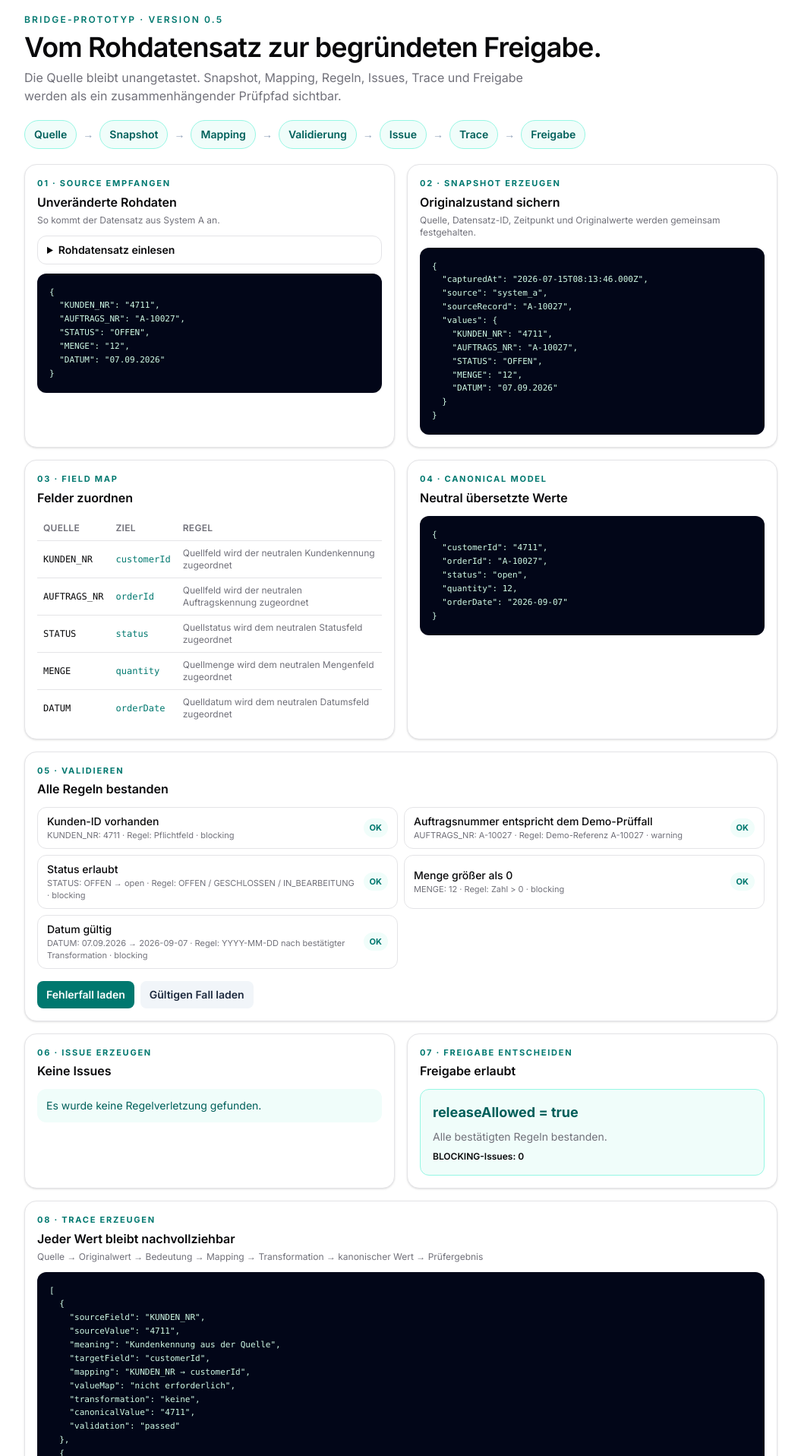
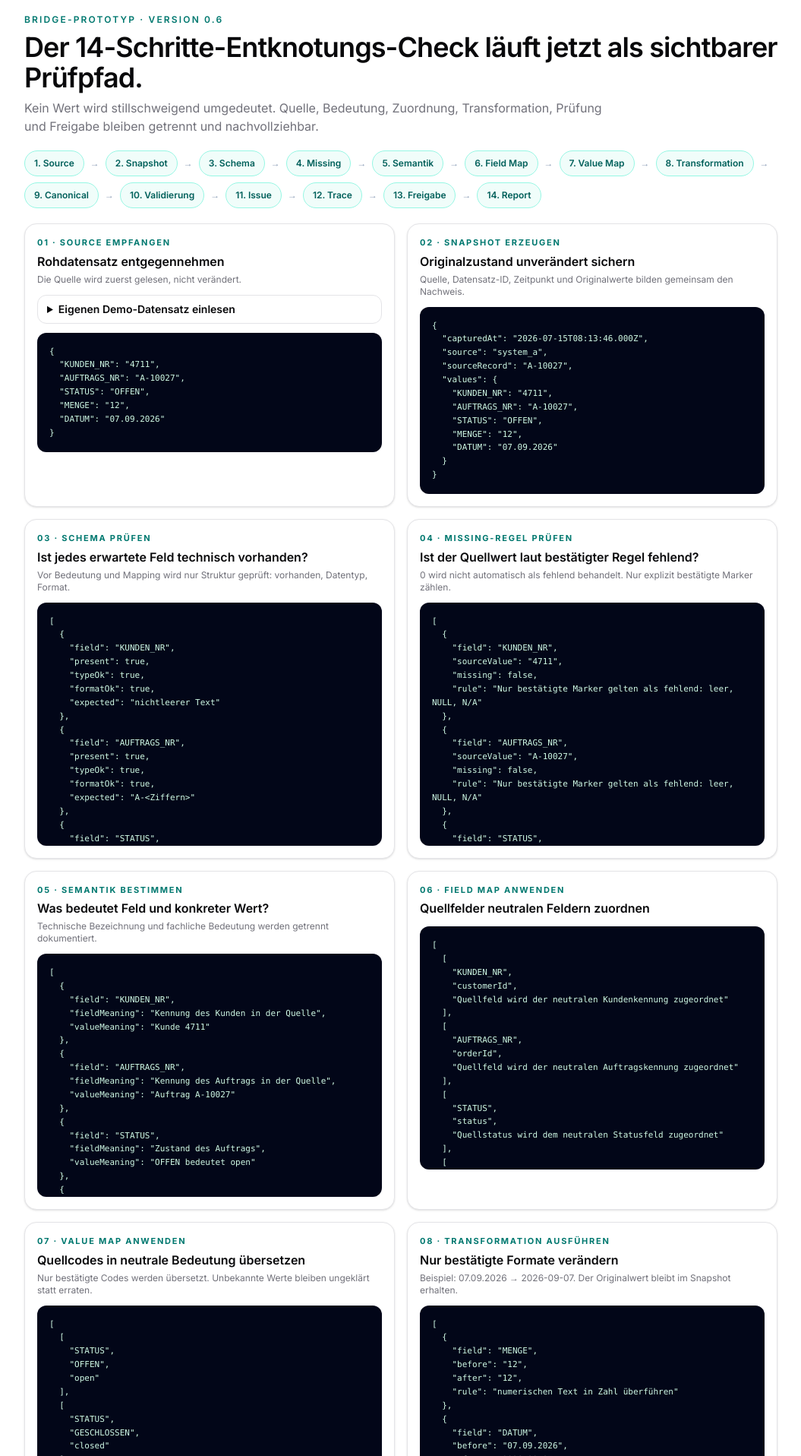
Before and after one commit to schieskejulia-collab/petraplan, a React (Vite) app in the folder frontend/mobile-app/: page /bridge in a window 1280 px wide. Shown: the part 64-1980 px from the top of the page at 76% size, without its empty margins (112-1167 px from the left). Built offline with nearby package versions, Linux system fonts and the light colour scheme.

Commit message:
Show explicit 14-step Entknotungs-Check in Bridge UI

```diff
--- a/frontend/mobile-app/src/pages/BridgePage.tsx
+++ b/frontend/mobile-app/src/pages/BridgePage.tsx
@@ -4,7 +4,6 @@ import {
   demoConflictRecord,
   demoValidRecord,
   evaluateRecord,
-  fieldMap,
   parseRawRecord,
   type RawRecord,
 } from "../lib/bridge-pipeline";
@@ -33,7 +32,21 @@ export default function BridgePage() {
   const [rawInput, setRawInput] = useState(() => JSON.stringify(demoValidRecord, null, 2));
   const [inputError, setInputError] = useState<string | null>(null);
   const evaluation = evaluateRecord(raw, new Date().toISOString());
-  const { snapshot, mapped, checks, issues, trace, passed, release, provenance } = evaluation;
+  const {
+    snapshot,
+    schema,
+    missing,
+    semantics,
+    fieldMap,
+    valueMap,
+    transformations,
+    mapped,
+    checks,
+    issues,
+    trace,
+    release,
+    report,
+  } = evaluation;
 
   function loadRecord(nextRecord: RawRecord) {
     setRaw(nextRecord);
@@ -49,89 +62,94 @@ export default function BridgePage() {
     }
   }
 
+  const flow = [
+    "Source",
+    "Snapshot",
+    "Schema",
+    "Missing",
+    "Semantik",
+    "Field Map",
+    "Value Map",
+    "Transformation",
+    "Canonical",
+    "Validierung",
+    "Issue",
+    "Trace",
+    "Freigabe",
+    "Report",
+  ];
+
   return (
     <main className="min-h-screen bg-background text-foreground">
       <div className="mx-auto max-w-5xl space-y-5 px-4 py-6 pb-12">
         <button className="rounded-lg border px-3 py-2 text-sm" onClick={() => setLocation("/cases")}>← Fälle</button>
 
         <header className="space-y-2">
-          <p className="text-xs font-semibold uppercase tracking-[0.18em] text-teal-700">Bridge-Prototyp · Version 0.5</p>
-          <h1 className="text-3xl font-semibold tracking-tight md:text-4xl">Vom Rohdatensatz zur begründeten Freigabe.</h1>
-          <p className="max-w-2xl text-sm text-muted-foreground md:text-base">Die Quelle bleibt unangetastet. Snapshot, Mapping, Regeln, Issues, Trace und Freigabe werden als ein zusammenhängender Prüfpfad sichtbar.</p>
+          <p className="text-xs font-semibold uppercase tracking-[0.18em] text-teal-700">Bridge-Prototyp · Version 0.6</p>
+          <h1 className="text-3xl font-semibold tracking-tight md:text-4xl">Der 14-Schritte-Entknotungs-Check läuft jetzt als sichtbarer Prüfpfad.</h1>
+          <p className="max-w-3xl text-sm text-muted-foreground md:text-base">Kein Wert wird stillschweigend umgedeutet. Quelle, Bedeutung, Zuordnung, Transformation, Prüfung und Freigabe bleiben getrennt und nachvollziehbar.</p>
         </header>
 
-        <nav aria-label="Datenfluss" className="flex flex-wrap items-center gap-2 text-sm font-semibold text-teal-800">
-          {["Quelle", "Snapshot", "Mapping", "Validierung", "Issue", "Trace", "Freigabe"].map((label, index, labels) => (
+        <nav aria-label="Datenfluss" className="flex flex-wrap items-center gap-2 text-xs font-semibold text-teal-800">
+          {flow.map((label, index) => (
             <span key={label} className="flex items-center gap-2">
-              <span className="rounded-full border border-teal-200 bg-teal-50 px-3 py-2">{label}</span>
-              {index < labels.length - 1 && <span className="text-slate-400">→</span>}
+              <span className="rounded-full border border-teal-200 bg-teal-50 px-3 py-2">{index + 1}. {label}</span>
+              {index < flow.length - 1 && <span className="text-slate-400">→</span>}
             </span>
           ))}
         </nav>
 
         <div className="grid gap-4 md:grid-cols-2">
-          <Section eyebrow="01 · Source empfangen" title="Unveränderte Rohdaten">
-            <p className="mt-1 text-xs text-muted-foreground">So kommt der Datensatz aus System A an.</p>
+          <Section eyebrow="01 · Source empfangen" title="Rohdatensatz entgegennehmen">
+            <p className="mt-1 text-xs text-muted-foreground">Die Quelle wird zuerst gelesen, nicht verändert.</p>
             <details className="mt-3 rounded-xl border px-3 py-2">
-              <summary className="cursor-pointer text-sm font-semibold">Rohdatensatz einlesen</summary>
-              <textarea
-                aria-label="Rohdatensatz als JSON"
-                className="mt-3 min-h-40 w-full rounded-lg border bg-background p-3 font-mono text-xs"
-                value={rawInput}
-                onChange={(event) => setRawInput(event.target.value)}
-                spellCheck={false}
-              />
+              <summary className="cursor-pointer text-sm font-semibold">Eigenen Demo-Datensatz einlesen</summary>
+              <textarea aria-label="Rohdatensatz als JSON" className="mt-3 min-h-40 w-full rounded-lg border bg-background p-3 font-mono text-xs" value={rawInput} onChange={(event) => setRawInput(event.target.value)} spellCheck={false} />
               <button className="mt-2 rounded-lg bg-teal-700 px-3 py-2 text-sm font-semibold text-white" onClick={readRawRecord}>Datensatz einlesen</button>
               {inputError && <p className="mt-2 text-xs font-medium text-red-700" role="alert">{inputError}</p>}
             </details>
             <JsonBlock value={raw} />
           </Section>
 
-          <Section eyebrow="02 · Snapshot erzeugen" title="Originalzustand sichern">
-            <p className="mt-1 text-xs text-muted-foreground">Quelle, Datensatz-ID, Zeitpunkt und Originalwerte werden gemeinsam festgehalten.</p>
+          <Section eyebrow="02 · Snapshot erzeugen" title="Originalzustand unverändert sichern">
+            <p className="mt-1 text-xs text-muted-foreground">Quelle, Datensatz-ID, Zeitpunkt und Originalwerte bilden gemeinsam den Nachweis.</p>
             <JsonBlock value={snapshot} />
           </Section>
 
-          <Section eyebrow="03 · Field Map" title="Felder zuordnen">
-            <div className="mt-3 hidden overflow-x-auto md:block">
-              <table className="w-full text-left text-xs">
-                <thead className="text-muted-foreground">
-                  <tr className="border-b">
-                    <th className="px-2 py-2 font-semibold uppercase tracking-wide">Quelle</th>
-                    <th className="px-2 py-2 font-semibold uppercase tracking-wide">Ziel</th>
-                    <th className="px-2 py-2 font-semibold uppercase tracking-wide">Regel</th>
-                  </tr>
-                </thead>
-                <tbody>
-                  {fieldMap.map(([source, target, rule]) => (
-                    <tr key={source} className="border-b last:border-0">
-                      <td className="px-2 py-2 font-mono">{source}</td>
-                      <td className="px-2 py-2 font-mono text-teal-700">{target}</td>
-                      <td className="px-2 py-2 text-muted-foreground">{rule}</td>
-                    </tr>
-                  ))}
-                </tbody>
-              </table>
-            </div>
-            <div className="mt-3 space-y-2 md:hidden">
-              {fieldMap.map(([source, target, rule]) => (
-                <div key={source} className="rounded-xl border p-3">
-                  <div className="flex items-center justify-between gap-3">
-                    <span className="font-mono text-xs font-semibold">{source}</span>
-                    <span className="text-xs text-slate-400">→</span>
-                    <span className="font-mono text-xs font-semibold text-teal-700">{target}</span>
-                  </div>
-                  <p className="mt-2 text-xs text-muted-foreground">Regel: {rule}</p>
-                </div>
-              ))}
-            </div>
+          <Section eyebrow="03 · Schema prüfen" title="Ist jedes erwartete Feld technisch vorhanden?">
+            <p className="mt-1 text-xs text-muted-foreground">Vor Bedeutung und Mapping wird nur Struktur geprüft: vorhanden, Datentyp, Format.</p>
+            <JsonBlock value={schema} />
           </Section>
 
-          <Section eyebrow="04 · Canonical Model" title="Neutral übersetzte Werte">
+          <Section eyebrow="04 · Missing-Regel prüfen" title="Ist der Quellwert laut bestätigter Regel fehlend?">
+            <p className="mt-1 text-xs text-muted-foreground">0 wird nicht automatisch als fehlend behandelt. Nur explizit bestätigte Marker zählen.</p>
+            <JsonBlock value={missing} />
+          </Section>
+
+          <Section eyebrow="05 · Semantik bestimmen" title="Was bedeutet Feld und konkreter Wert?">
+            <p className="mt-1 text-xs text-muted-foreground">Technische Bezeichnung und fachliche Bedeutung werden getrennt dokumentiert.</p>
+            <JsonBlock value={semantics} />
+          </Section>
+
+          <Section eyebrow="06 · Field Map anwenden" title="Quellfelder neutralen Feldern zuordnen">
+            <JsonBlock value={fieldMap} />
+          </Section>
+
+          <Section eyebrow="07 · Value Map anwenden" title="Quellcodes in neutrale Bedeutung übersetzen">
+            <p className="mt-1 text-xs text-muted-foreground">Nur bestätigte Codes werden übersetzt. Unbekannte Werte bleiben ungeklärt statt erraten.</p>
+            <JsonBlock value={valueMap} />
+          </Section>
+
+          <Section eyebrow="08 · Transformation ausführen" title="Nur bestätigte Formate verändern">
+            <p className="mt-1 text-xs text-muted-foreground">Beispiel: 07.09.2026 → 2026-09-07. Der Originalwert bleibt im Snapshot erhalten.</p>
+            <JsonBlock value={transformations} />
+          </Section>
+
+          <Section eyebrow="09 · Canonical Model aufbauen" title="Neutral übersetzte Werte speichern">
             <JsonBlock value={mapped} />
           </Section>
 
-          <Section eyebrow="05 · Validieren" title={passed ? "Alle Regeln bestanden" : "Prüfung hat offene Punkte"} wide>
+          <Section eyebrow="10 · Validieren" title="Bestätigte Regeln gegen das Ergebnis prüfen" wide>
             <div className="mt-3 grid gap-2 md:grid-cols-2">
               {checks.map(({ label, ok, rule, observed, severity }) => (
                 <div key={label} className="flex items-center justify-between gap-3 rounded-xl border px-3 py-2">
@@ -139,9 +157,7 @@ export default function BridgePage() {
                     <p className="text-sm font-medium">{label}</p>
                     <p className="text-[11px] text-muted-foreground">{observed} · Regel: {rule} · {severity}</p>
                   </div>
-                  <span className={`rounded-full px-2 py-1 text-[11px] font-bold ${ok ? "bg-teal-50 text-teal-700" : "bg-red-50 text-red-700"}`}>
-                    {ok ? "OK" : "FEHLER"}
-                  </span>
+                  <span className={`rounded-full px-2 py-1 text-[11px] font-bold ${ok ? "bg-teal-50 text-teal-700" : "bg-red-50 text-red-700"}`}>{ok ? "OK" : "FEHLER"}</span>
                 </div>
               ))}
             </div>
@@ -151,11 +167,16 @@ export default function BridgePage() {
             </div>
           </Section>
 
-          <Section eyebrow="06 · Issue erzeugen" title={issues.length ? `${issues.length} Abweichung${issues.length === 1 ? "" : "en"} dokumentiert` : "Keine Issues"}>
-            {issues.length ? <JsonBlock value={issues} /> : <p className="mt-3 rounded-xl bg-teal-50 p-3 text-sm text-teal-800">Es wurde keine Regelverletzung gefunden.</p>}
+          <Section eyebrow="11 · Issue erzeugen" title={issues.length ? `${issues.length} Abweichung${issues.length === 1 ? "" : "en"} dokumentiert` : "Keine Issues"}>
+            {issues.length ? <JsonBlock value={issues} /> : <p className="mt-3 rounded-xl bg-teal-50 p-3 text-sm text-teal-800">Keine Regelverletzung gefunden.</p>}
           </Section>
 
-          <Section eyebrow="07 · Freigabe entscheiden" title={release.releaseAllowed ? "Freigabe erlaubt" : "Freigabe blockiert"}>
+          <Section eyebrow="12 · Trace erzeugen" title="Jeder Wert behält seine Spur">
+            <p className="mt-1 text-xs text-muted-foreground">Quelle → Originalwert → Bedeutung → Mapping → Value Map → Transformation → kanonischer Wert → Prüfergebnis</p>
+            <JsonBlock value={trace} />
+          </Section>
+
+          <Section eyebrow="13 · Freigabe entscheiden" title={release.releaseAllowed ? "Freigabe erlaubt" : "Freigabe blockiert"}>
             <div className={`mt-3 rounded-xl border p-4 ${release.releaseAllowed ? "border-teal-200 bg-teal-50" : "border-red-200 bg-red-50"}`}>
               <p className={`text-lg font-bold ${release.releaseAllowed ? "text-teal-800" : "text-red-800"}`}>releaseAllowed = {String(release.releaseAllowed)}</p>
               <p className="mt-2 text-sm text-muted-foreground">{release.reason}</p>
@@ -163,16 +184,15 @@ export default function BridgePage() {
             </div>
           </Section>
 
-          <Section eyebrow="08 · Trace erzeugen" title="Jeder Wert bleibt nachvollziehbar" wide>
-            <p className="mt-1 text-xs text-muted-foreground">Quelle → Originalwert → Bedeutung → Mapping → Transformation → kanonischer Wert → Prüfergebnis</p>
-            <JsonBlock value={trace} />
-          </Section>
-
-          <Section eyebrow="09 · Report-Grundlage" title="Herkunft und Gesamtstatus" wide>
-            <JsonBlock value={provenance} />
-            <p className="mt-3 text-xs text-muted-foreground">Die Bridge schreibt nichts in System A. Sie liest, übersetzt, prüft, dokumentiert und entscheidet nur auf Basis bestätigter Regeln.</p>
+          <Section eyebrow="14 · Report erzeugen" title="Bestätigt, offen, fehlerhaft, nächster Schritt">
+            <JsonBlock value={report} />
           </Section>
         </div>
+
+        <section className="rounded-2xl border border-teal-200 bg-teal-50 p-4 text-sm text-teal-900">
+          <p className="font-semibold">Grundprinzip</p>
+          <p className="mt-1">Die Bridge schreibt nichts zurück in System A. Sie macht nur sichtbar, was angekommen ist, wie es verstanden wurde, welche bestätigte Regel angewendet wurde und warum eine Freigabe erlaubt oder blockiert ist.</p>
+        </section>
       </div>
     </main>
   );
```
